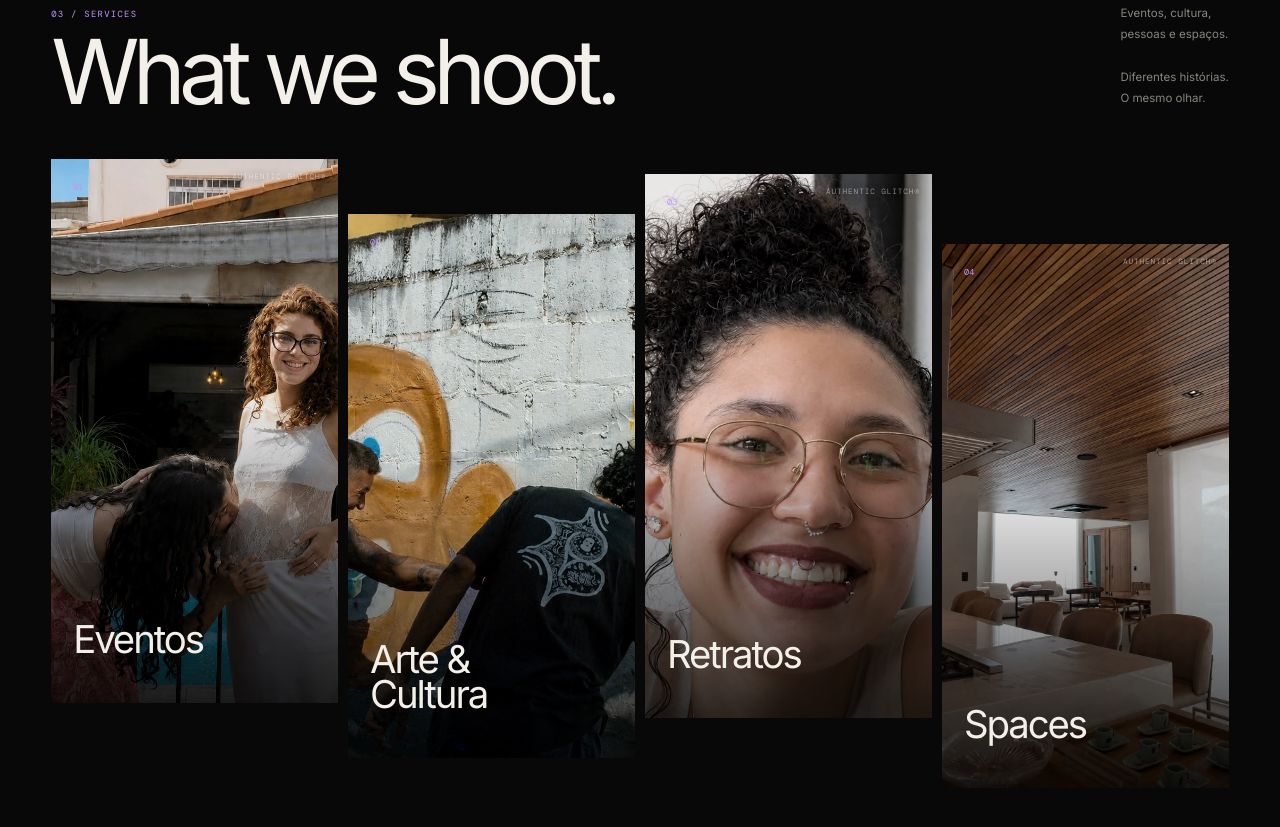
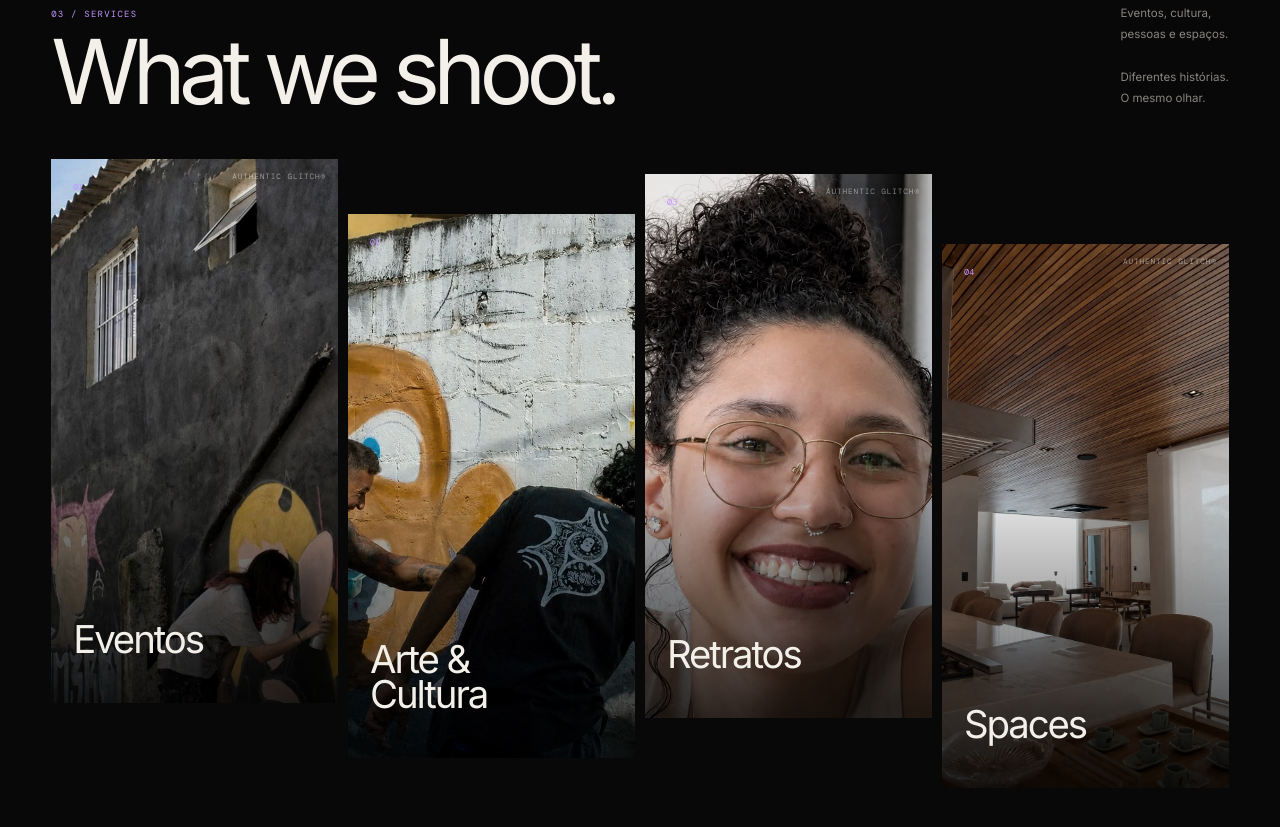
Before and after one commit to MichelMSilveira/authentic-glitch, a plain HTML site: page index.html in a window 1280 px wide. Shown: the part 2009-2836 px from the top of the page. Drawn offline with nearby package versions, Linux system fonts and the light colour scheme; a web font is replaced by a local one.

Commit message:
Connect Viela Cultural 2026 event album

```diff
--- a/index.html
+++ b/index.html
@@ -198,7 +198,7 @@
 <section class="shoot-gallery" id="services">
   <div class="shoot-header"><div><div class="section-code">03 / Services</div><h2>What we shoot.</h2></div><p>Eventos, cultura,<br>pessoas e espaços.<br><br>Diferentes histórias.<br>O mesmo olhar.</p></div>
   <div class="shoot-grid">
-    <a href="#" class="shoot-card" data-album="eventos"><img src="images/public-1/public-1-05.webp" alt="Eventos"><div class="shoot-overlay"><span>01</span><div><h3>Eventos</h3><small>VIEW ↗</small></div></div></a>
+    <a href="#" class="shoot-card" data-album="eventos"><img src="images/eventos/viela-cultural-2026/WhatsApp Image 2026-08-18 at 19.14.49.jpeg" alt="Viela Cultural 2026"><div class="shoot-overlay"><span>01</span><div><h3>Eventos</h3><small>VIELA CULTURAL 2026 ↗</small></div></div></a>
     <a href="#" class="shoot-card" data-album="arte"><img src="images/public-1/public-1-06.webp" alt="Arte e Cultura"><div class="shoot-overlay"><span>02</span><div><h3>Arte &<br>Cultura</h3><small>VIEW ↗</small></div></div></a>
     <a href="#" class="shoot-card" data-album="retratos"><img src="images/public-1/public-1-07.webp" alt="Retratos"><div class="shoot-overlay"><span>03</span><div><h3>Retratos</h3><small>VIEW ↗</small></div></div></a>
     <a href="#" class="shoot-card" data-album="spaces"><img src="images/public-1/public-1-14.webp" alt="Spaces"><div class="shoot-overlay"><span>04</span><div><h3>Spaces</h3><small>VIEW ↗</small></div></div></a>
@@ -259,7 +259,15 @@
   const closeLightbox = document.getElementById("closeLightbox");
   const nextPhoto = document.getElementById("nextPhoto");
   const prevPhoto = document.getElementById("prevPhoto");
-  const albums = { eventos:["005","011","012"], arte:["006","008","009"], retratos:["004","007"], spaces:["002","011","014"] };
+  const albums = { arte:["006","008","009"], retratos:["004","007"], spaces:["002","011","014"] };
+  const vielaCultural2026 = [
+    "19.14.49","19.15.03","19.15.17","19.15.28","19.15.36","19.19.21","19.19.31",
+    "19.19.39","19.19.49","19.20.00","19.20.10","19.20.18","19.20.28","19.20.39"
+  ].map((time, index) => ({
+    src:`images/eventos/viela-cultural-2026/WhatsApp Image 2026-08-18 at ${time}.jpeg`,
+    title:"Viela Cultural 2026",
+    number:`${String(index + 1).padStart(2,"0")}/14`
+  }));
   let activePhotos = uniquePhotos;
   let currentIndex = 0;
   function showPhoto(index) {
@@ -283,8 +291,12 @@
   document.querySelectorAll(".shoot-card[data-album]").forEach(card => {
     card.addEventListener("click", event => {
       event.preventDefault();
-      const numbers = albums[card.dataset.album] || [];
-      activePhotos = numbers.map(number => uniquePhotos.find(photo => photo.number === number)).filter(Boolean);
+      if (card.dataset.album === "eventos") {
+        activePhotos = vielaCultural2026;
+      } else {
+        const numbers = albums[card.dataset.album] || [];
+        activePhotos = numbers.map(number => uniquePhotos.find(photo => photo.number === number)).filter(Boolean);
+      }
       if (!activePhotos.length) return;
       currentIndex = 0;
       showPhoto(currentIndex);
```
